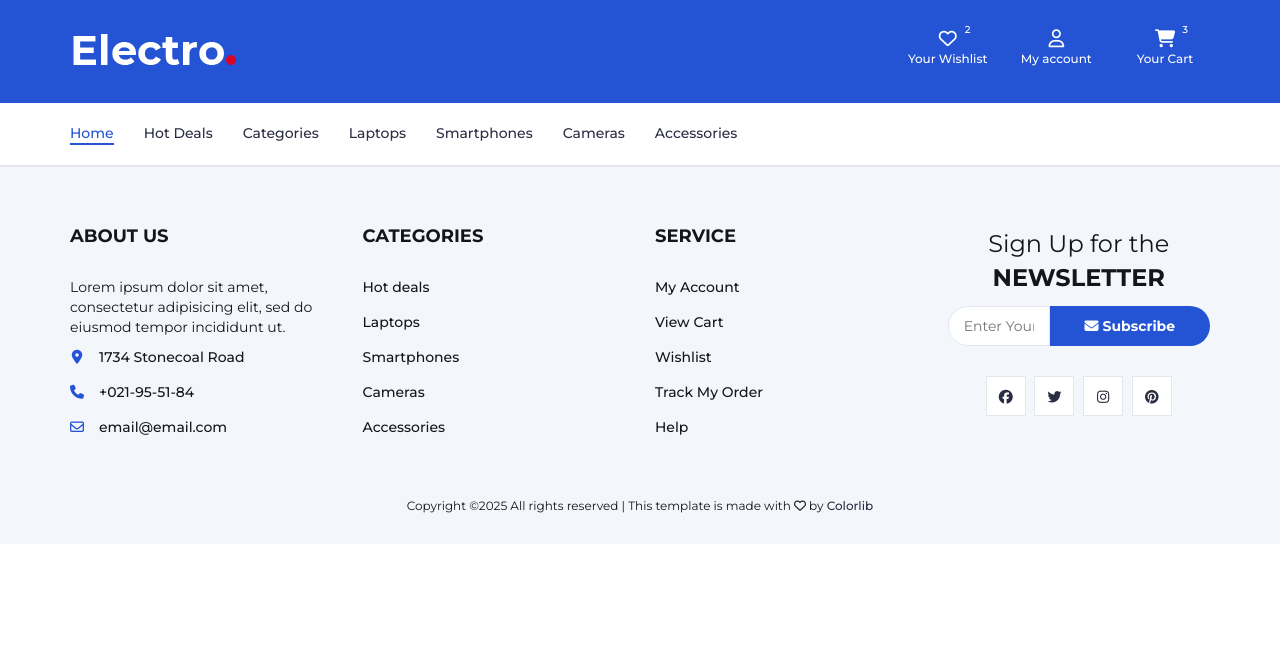
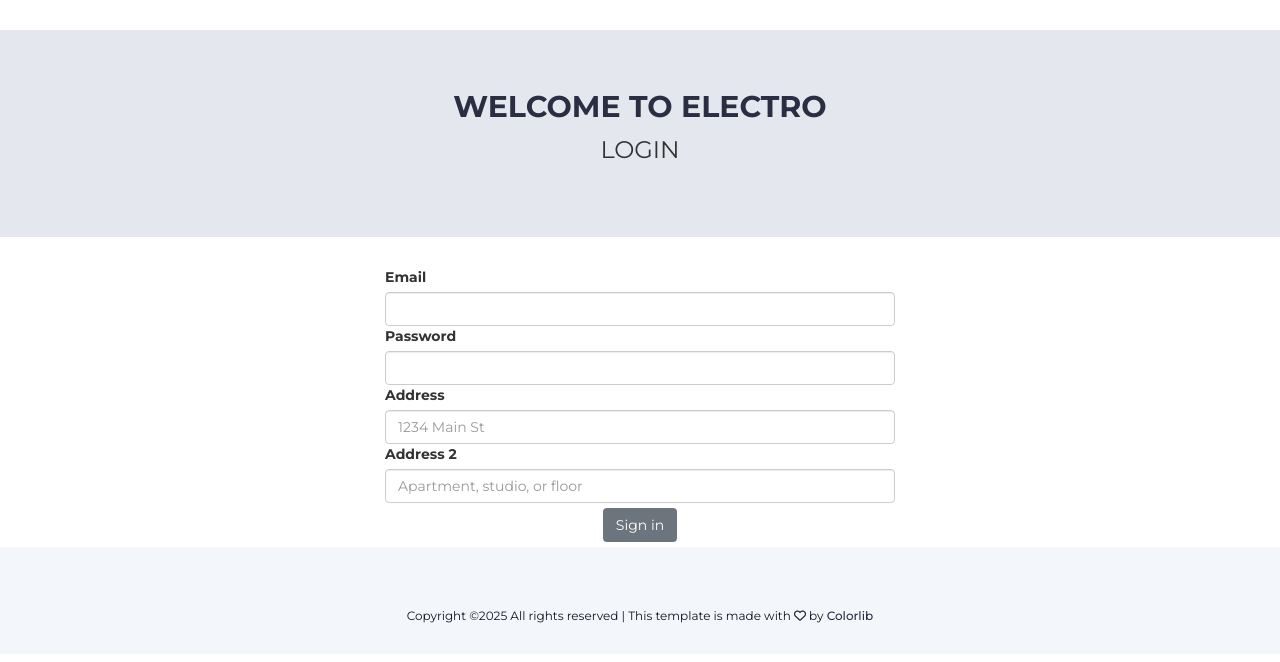
Before and after one commit to mercyogalo/Electric-website, a Django app: page /login/ in a window 1280 px wide. Shown: the top 662 px of the page. Run offline with Django 4.2, Linux system fonts and the light colour scheme; parts of the project's set-up code (start-up, migrations or seed data) failed here and were passed over; some libraries are stand-ins or nearby versions; some web fonts are replaced.

Commit message:
created the login page
created the form

```diff
--- a/electricwebsite/shop_features/templates/base.html
+++ b/electricwebsite/shop_features/templates/base.html
@@ -84,15 +84,6 @@
 								</div>
 								<!-- /Wishlist -->
 
-
-                <div>
-									<a href="#">
-										<i class="fa fa-user-o "></i>
-										<span>My account</span>
-									</a>
-								</div>
-								<!-- /Wishlist -->
-
 									<!-- Cart -->
 									<div class="dropdown">
 										<a class="dropdown-toggle" data-toggle="dropdown" aria-expanded="true">
@@ -135,6 +126,28 @@
 										</div>
 									</div>
 									<!-- /Cart -->
+
+
+
+								{% if user.is_authenticated %}
+                              <div>
+								<a href="{% url "shop_features:logout" %}">
+									<i class="fa-solid fa-right-from-bracket" style="color: #FFF;"></i>
+									<span>Logout</span>
+								</a>
+							</div>
+
+							{% else %}
+
+							<div>
+								<a href="{% url "shop_features:login" %}">
+									<i class="fa fa-user-o "></i>
+									<span>Login</span>
+								</a>
+							</div>
+
+
+								{% endif %}
 
 								<!-- Menu Toogle -->
 								<div class="menu-toggle">
--- /dev/null
+++ b/electricwebsite/shop_features/templates/layout.html
@@ -0,0 +1,121 @@
+{% load static %}
+
+
+
+
+
+<!DOCTYPE html>
+<html lang="en">
+	<head>
+		<meta charset="utf-8">
+		<meta http-equiv="X-UA-Compatible" content="IE=edge">
+		<meta name="viewport" content="width=device-width, initial-scale=1">
+		 <!-- The above 3 meta tags *must* come first in the head; any other head content must come *after* these tags -->
+
+		<title>Electro - HTML Ecommerce Template</title>
+		<script src="https://kit.fontawesome.com/9861babfd0.js" crossorigin="anonymous"></script>
+
+		<!-- Google font -->
+		<link href="https://fonts.googleapis.com/css?family=Montserrat:400,500,700" rel="stylesheet">
+		<link href="https://cdn.jsdelivr.net/npm/bootstrap@5.3.3/dist/css/bootstrap.min.css" rel="stylesheet" integrity="sha384-QWTKZyjpPEjISv5WaRU9OFeRpok6YctnYmDr5pNlyT2bRjXh0JMhjY6hW+ALEwIH" crossorigin="anonymous">
+		<script src="https://cdn.jsdelivr.net/npm/bootstrap@5.3.3/dist/js/bootstrap.bundle.min.js" integrity="sha384-YvpcrYf0tY3lHB60NNkmXc5s9fDVZLESaAA55NDzOxhy9GkcIdslK1eN7N6jIeHz" crossorigin="anonymous"></script>
+		<!-- Bootstrap -->
+		<link type="text/css" rel="stylesheet" href="{% static 'css/bootstrap.min.css' %}"/>
+
+		<!-- Slick -->
+		<link type="text/css" rel="stylesheet" href="{% static 'css/slick.css' %}"/>
+		<link type="text/css" rel="stylesheet" href="{% static 'css/slick-theme.css' %}"/>
+
+		<!-- nouislider -->
+		<link type="text/css" rel="stylesheet" href="{% static 'css/nouislider.min.css' %}"/>
+
+		<!-- Font Awesome Icon -->
+		<link rel="stylesheet" href="{% static 'css/font-awesome.min.css' %} ">
+
+		<!-- Custom stlylesheet -->
+		<link type="text/css" rel="stylesheet" href="{% static 'css/style.css' %}"/>
+
+		<!-- HTML5 shim and Respond.js for IE8 support of HTML5 elements and media queries -->
+		<!-- WARNING: Respond.js doesn't work if you view the page via file:// -->
+		<!--[if lt IE 9]>
+		  <script src="https://oss.maxcdn.com/html5shiv/3.7.3/html5shiv.min.js"></script>
+		  <script src="https://oss.maxcdn.com/respond/1.4.2/respond.min.js"></script>
+		<![endif]-->
+
+
+<style>
+
+
+</style>
+
+    </head>
+	<body>
+
+
+
+
+
+
+
+
+
+
+{% block  body%}
+
+{% endblock  %}
+
+
+
+
+
+		<!-- FOOTER -->
+		<footer id="footer">
+			<!-- top footer -->
+			<div class="section">
+				<!-- container -->
+				<div class="container">
+					<!-- row -->
+					<div class="row">
+
+
+            <div class="col-md-12 text-center">
+
+							<span class="copyright">
+								<!-- Link back to Colorlib can't be removed. Template is licensed under CC BY 3.0. -->
+								Copyright &copy;<script>document.write(new Date().getFullYear());</script> All rights reserved | This template is made with <i class="fa fa-heart-o" aria-hidden="true"></i> by <a href="https://colorlib.com" target="_blank">Colorlib</a>
+							<!-- Link back to Colorlib can't be removed. Template is licensed under CC BY 3.0. -->
+							</span>
+						</div>
+
+
+					</div>
+					<!-- /row -->
+				</div>
+				<!-- /container -->
+			</div>
+			<!-- /top footer -->
+
+
+		</footer>
+		<!-- /FOOTER -->
+
+
+
+
+
+
+
+
+
+
+
+		<!-- jQuery Plugins -->
+		<script src="{% static 'js/jquery.min.js' %}"></script>
+		<script src="{% static 'js/bootstrap.min.js' %}"></script>
+		<script src="{% static 'js/slick.min.js' %}"></script>
+		<script src="{% static 'js/nouislider.min.js' %}"></script>
+		<script src="{% static 'js/jquery.zoom.min.js' %}"></script>
+		<script src="{% static 'js/main.js' %}"></script>
+
+	</body>
+</html>
--- a/electricwebsite/shop_features/templates/login.html
+++ b/electricwebsite/shop_features/templates/login.html
@@ -1,4 +1,4 @@
-{% extends "base.html" %}
+{% extends "layout.html" %}
 
 {% load static %}
 
@@ -9,7 +9,71 @@
 
 {% block body  %}
 
+<main>
+    <!-- HOT DEAL SECTION -->
+	<div id="hot-deal" class="section">
+		<!-- container -->
+		<div class="container">
+			<!-- row -->
+			<div class="row">
 
+				<div class="col-md-12">
+					<div class="hot-deal">
+
+						<h2 class="text-uppercase">Welcome to Electro </h2>
+						<p>Login</p>
+
+					</div>
+				</div>
+
+
+			</div>
+			<!-- /row -->
+		</div>
+		<!-- /container -->
+	</div>
+	<!-- /HOT DEAL SECTION -->
+
+
+<div class="container">
+<div class="row g-3">
+	<div class="col-md-6 offset-md-3">
+
+	<form>
+			<div class="col-md-12">
+			  <label for="inputEmail4" class="form-label ">Email</label>
+			  <input type="email" class="form-control" id="inputEmail4">
+			</div>
+
+			<div class="col-md-12">
+			  <label for="inputPassword4" class="form-label">Password</label>
+			  <input type="password" class="form-control" id="inputPassword4">
+			</div>
+
+			<div class="col-md-12">
+			  <label for="inputAddress" class="form-label">Address</label>
+			  <input type="text" class="form-control" id="inputAddress" placeholder="1234 Main St">
+			</div>
+
+			<div class="col-md-12">
+			  <label for="inputAddress2" class="form-label">Address 2</label>
+			  <input type="text" class="form-control" id="inputAddress2" placeholder="Apartment, studio, or floor">
+			</div>
+
+
+
+			<div class="col-md-12 text-center mt-2 mb-2">
+			  <button type="submit" class="btn btn-secondary">Sign in</button>
+			</div>
+		  </form>
+
+
+</div>
+</div>
+</div>
+
+
+</main>
 
 
 
--- a/electricwebsite/shop_features/views.py
+++ b/electricwebsite/shop_features/views.py
@@ -1,6 +1,6 @@
 from django.shortcuts import render
 from . models import Product
-from django.contrib import authenticate, login ,logout
+from django.contrib.auth import authenticate, login ,logout
 from django.contrib import messages
 # Create your views here.
 
```
Also changed, not shown: electricwebsite/db.sqlite3. Lines whose indentation alone changed are shown as unchanged.
